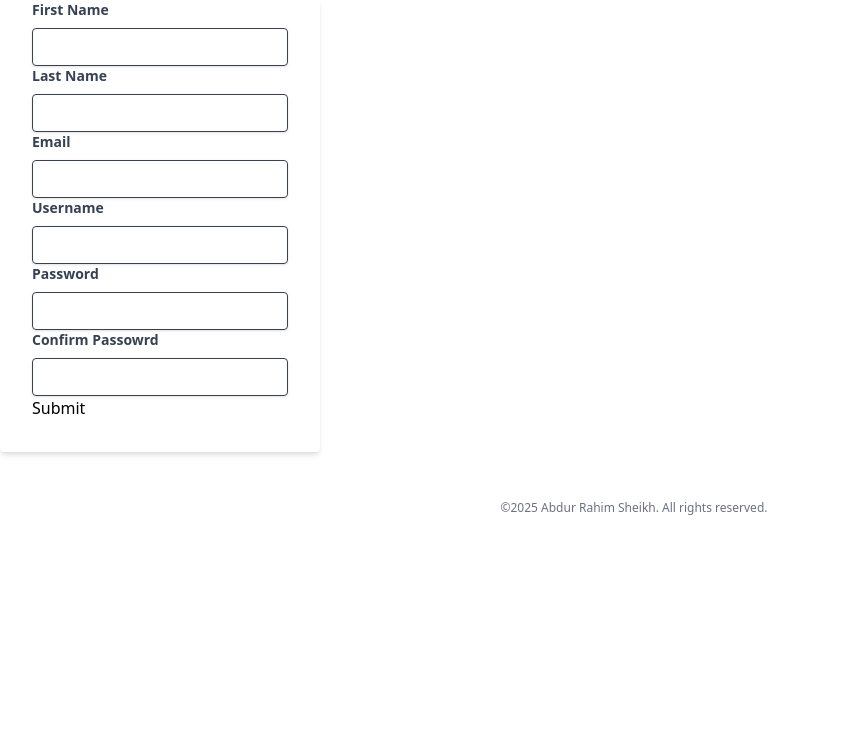
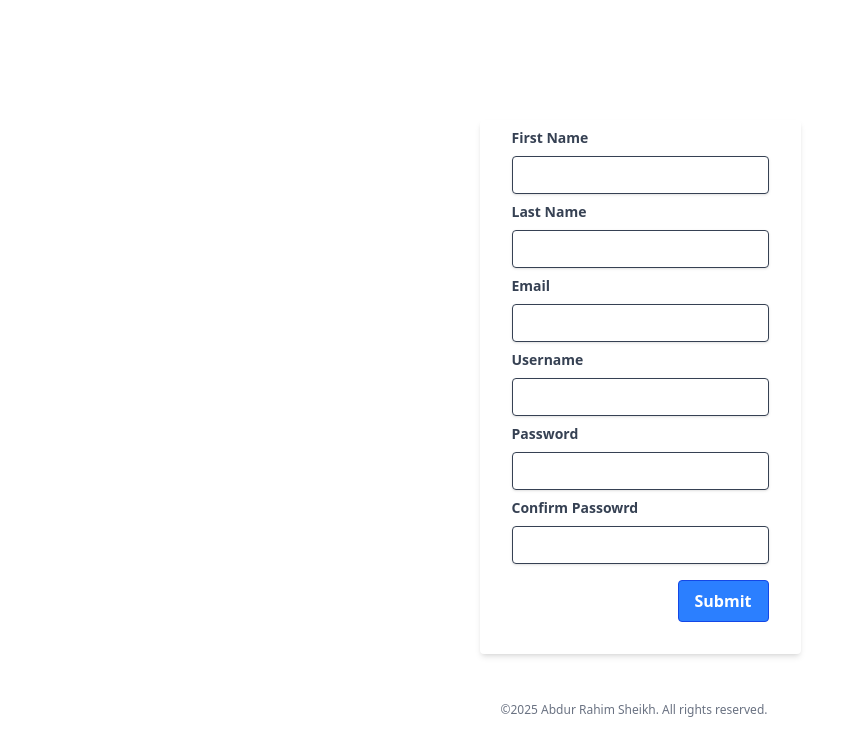
Before and after one commit to Abdur-Rahim-sheikh/news_feed, a Nuxt app in the folder frontend/: page /register in a window 1280 px wide. Shown: the top 756 px of the page, without its empty margins (0-861 px from the left). Built offline with nearby package versions, Linux system fonts and the light colour scheme.

Commit message:
fix: updated backend call system

```diff
--- a/frontend/pages/register.vue
+++ b/frontend/pages/register.vue
@@ -1,9 +1,84 @@
 <script setup>
 definePageMeta({
-    layout: 'auth'
+    title: "Register",
+    layout: "auth",
 })
+const route = useRoute()
+let first_name = ref("")
+let last_name = ref("")
+let email = ref("")
+let username = ref("")
+let password = ref("")
+let confirm_passowrd = ref("")
+
+const submit_data = async () => {
+    let response = await $fetch("/api/add_user", {
+        method: "POST",
+        body: {
+            first_name: first_name.value,
+            last_name: last_name.value,
+            email: email.value,
+            username: username.value,
+            password: password.value,
+        }
+    })
+    if (response.status === 200) {
+        // Handle successful registration
+        console.log("User registered successfully")
+        route.push('/login')
+        // Optionally redirect or show a success message
+    } else {
+        // Handle error
+        console.error("Registration failed", response)
+    }
+    console.log(response)
+}
 </script>
 
 <template>
-    <AuthenticationForm />
+    <div class="w-full flex justify-center pt-30">
+        <form v-on:submit.prevent="submit_data" class="bg-white shadow-md rounded px-8 pb-8 mb-4">
+
+            <div class="mt-2">
+                <label class="block text-gray-700 text-sm font-bold mb-2" for="first_name">First Name</label>
+                <input type="text" id="first-name" v-model="first_name"
+                    class="shadow appearance-none border rounded w-full py-2 px-3 text-gray-700 leading-tight focus:outline-none focus:shadow-outline">
+            </div>
+            <div class="mt-2">
+                <label class="block text-gray-700 text-sm font-bold mb-2" for="last_name">Last Name</label>
+                <input v-model="last_name"
+                    class="shadow appearance-none border rounded w-full py-2 px-3 text-gray-700 leading-tight focus:outline-none focus:shadow-outline"
+                    type="text" id="last-name">
+            </div>
+            <div class="mt-2">
+                <label class="block text-gray-700 text-sm font-bold mb-2" for="email">Email</label>
+                <input v-model="email"
+                    class="shadow appearance-none border rounded w-full py-2 px-3 text-gray-700 leading-tight focus:outline-none focus:shadow-outline"
+                    type="email" id="email">
+            </div>
+            <div class="mt-2">
+                <label class="block text-gray-700 text-sm font-bold mb-2" for="username">Username</label>
+                <input v-model="username"
+                    class="shadow appearance-none border rounded w-full py-2 px-3 text-gray-700 leading-tight focus:outline-none focus:shadow-outline"
+                    type="text" id="username">
+            </div>
+            <div class="mt-2">
+                <label class="block text-gray-700 text-sm font-bold mb-2" for="password">Password</label>
+                <input v-model="password"
+                    class="shadow appearance-none border rounded w-full py-2 px-3 text-gray-700 leading-tight focus:outline-none focus:shadow-outline"
+                    type="password" id="password">
+            </div>
+            <div class="mt-2">
+                <label class="block text-gray-700 text-sm font-bold mb-2" for="confirm_password">Confirm
+                    Passowrd</label>
+                <input v-model="confirm_passowrd"
+                    class="shadow appearance-none border rounded w-full py-2 px-3 text-gray-700 leading-tight focus:outline-none focus:shadow-outline"
+                    type="password" id="confirm-password">
+            </div>
+            <div class="flex items-center justify-end mt-4">
+                <button
+                    class="bg-blue-500 hover:bg-blue-700 text-white font-bold py-2 px-4 border border-blue-700 rounded">Submit</button>
+            </div>
+        </form>
+    </div>
 </template>
```
Also changed, not shown: 1 other file (tests, documents, lock files or other folders).
